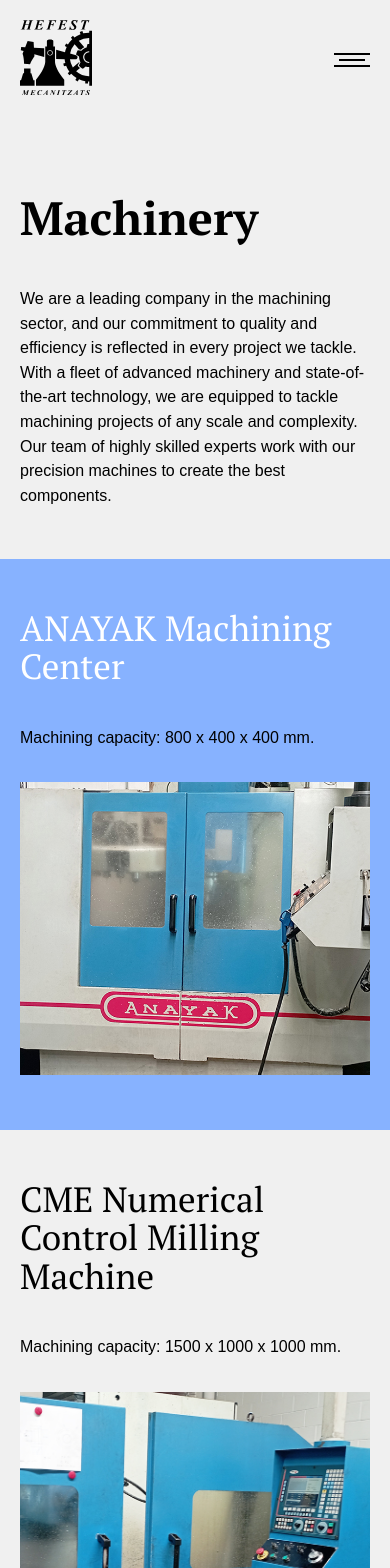
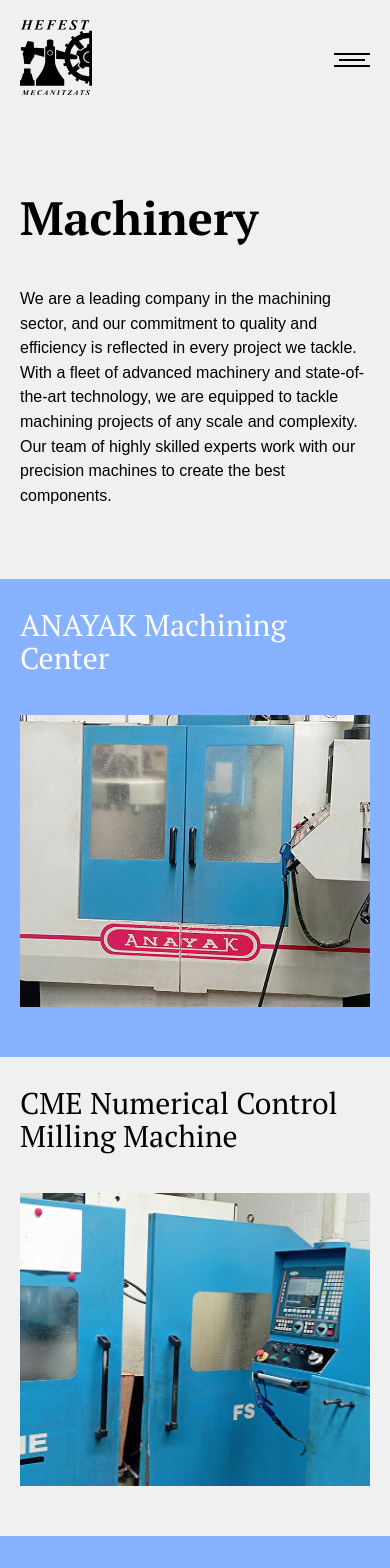
Before and after one commit to andreumartorell/hefest, a React (Vite) app: page /en/equipment in a window 390 px wide. Shown: the top 1568 px of the page. Built offline with nearby package versions, Linux system fonts and the light colour scheme.

Commit message:
correccions  5/12 -- 3

```diff
--- a/src/assets/content.json
+++ b/src/assets/content.json
@@ -11,7 +11,7 @@
             "Benvigut/da! Som Hefest, una empresa de Mecanització ubicada a Sant Fruitós de Bages. Ens dediquem a la mecanització de tot tipus de peces, siguin peça única o remesa. Cotitzem els treballs en màxim 48h.",
             "Som professionals",
             "Com treballem",
-            "Disposem de una nau industrial de 700 m2, operaris amb molta experiència i amor per aquesta feina. Treballem amb materials fèrrics, aluminis, bronzes, plàstic tècnics, etc. Disposem de centres de mecanitzat CNC, torn CNC, maquinaries auxiliar com de foradar, roscar, torns convencionals, etc. Disposem de un espai de 500 M2 per si pot interessar fer Muntatges."],
+            "Disposem de una nau industrial de 700 m2 i operaris amb molta experiència. Treballem amb materials fèrrics, aluminis, bronzes, plàstic tècnics, etc. Disposem de centres de mecanitzat CNC, torn CNC, maquinaries auxiliar com de foradar, roscar, torns convencionals, etc. Disposem de un espai de 500 M2 per si pot interessar fer Muntatges."],
           "buttons" : ["Contacta amb nosaltres", "Veure maquinària"]
         },
         "about": {
@@ -49,7 +49,7 @@
             "Bienvenido/a! Somos Hefest, una empresa de Mecanización ubicada en Sant Fruitós de Bages. Nos dedicamos a la mecanización de todo tipo de piezas, sean pieza única o remesa. Cotizamos los trabajos en máximo 48h." ,
             "Somos profesionales",
             "Cómo trabajamos",
-            "Disponemos de una nave industrial de 700 m2, operarios con mucha experiencia y amor por este trabajo. Trabajamos con materiales férricos, aluminios, bronces, plástico técnicos, etc. Disponemos de centros de mecanizado CNC, torno CNC, maquinaria auxiliar como de agujerear, roscar, turnos convencionales, etc. Disponemos de un espacio de 500 M2 por si puede interesar hacer montajes."],
+            "Disponemos de una nave industrial de 700 m2 y operarios con mucha experiencia. Trabajamos con materiales férricos, aluminios, bronces, plástico técnicos, etc. Disponemos de centros de mecanizado CNC, torno CNC, maquinaria auxiliar como de agujerear, roscar, turnos convencionales, etc. Disponemos de un espacio de 500 M2 por si puede interesar hacer montajes."],
           "buttons" : ["Contáctanos", "Ver maquinaria"]
         },
         "about": {
@@ -87,7 +87,7 @@
             "Welcome! We are Hefest, a Machining company located in Sant Fruitós de Bages. We are dedicated to the machining of all types of parts, whether they are single pieces or consignments. We quote the work within 48 hours." ,
             "We are professionals",
             "How we work",
-            "We have an industrial warehouse of 700 m2, operators with a lot of experience and love for this work. We work with ferrous materials, aluminum, bronze, technical plastic, etc. We have CNC machining centers, CNC lathe, auxiliary machinery such as drilling, threading, conventional lathes, etc. We have a space of 500 M2 in case you are interested in doing assembly."],
+            "We have an industrial warehouse of 700 m2 and operators with a lot of experience. We work with ferrous materials, aluminum, bronze, technical plastic, etc. We have CNC machining centers, CNC lathe, auxiliary machinery such as drilling, threading, conventional lathes, etc. We have a space of 500 M2 in case you are interested in doing assembly."],
           "buttons" : ["Contact us", "View machinery"]
         },
         "about": {
--- a/src/pages/About.jsx
+++ b/src/pages/About.jsx
@@ -14,55 +14,53 @@
         <p className='about-hero__text'>{text.about.copy[0]}</p>
       </section>
       </div>
+
       <section className='about-mach about-mach--color'>
         <div className='about-mach__machine about-mach__machine--reverse'>
           <div className='about-mach__item'>
             <h1 className='about-mach__h1 about-mach__h1--w'>{text.about.copy[1]}</h1>
-            <p className='about-mach__text'>{text.about.copy[2]}</p>
+            {/* <p className='about-mach__text'>{text.about.copy[2]}</p> */}
           </div>
           <div className='about-mach__item'>
             <img className='about-mach__img about-mach__img--1' src="/about/m1.jpg" alt="Machine" />
           </div>
         </div>
-      </section>
-      <section className='about-mach'>
         <div className='about-mach__machine'>
-          <div className='about-mach__item about-mach__item--left'>
-            <h1 className='about-mach__h1'>{text.about.copy[3]}</h1>
-            <p className='about-mach__text'>{text.about.copy[4]}</p>
+          <div className='about-mach__item'>
+            <h1 className='about-mach__h1 about-mach__h1--w'>{text.about.copy[3]}</h1>
+            {/* <p className='about-mach__text'>{text.about.copy[4]}</p> */}
           </div>
           <div className='about-mach__item'>
             <img className='about-mach__img about-mach__img--2' src="/about/m2.jpg" alt="Machine" />
           </div>
         </div>
       </section>
-      <section className='about-mach about-mach--color'>
+
+      <section className='about-mach about-mach--w'>
         <div className='about-mach__machine about-mach__machine--reverse'>
           <div className='about-mach__item'>
-            <h1 className='about-mach__h1 about-mach__h1--w'>{text.about.copy[5]}</h1>
-            <p className='about-mach__text'>{text.about.copy[6]}</p>
+            <h1 className='about-mach__h1'>{text.about.copy[5]}</h1>
+            {/* <p className='about-mach__text'>{text.about.copy[6]}</p> */}
           </div>
           <div className='about-mach__item'>
             <img className='about-mach__img about-mach__img--3' src="/about/m3.jpg" alt="Machine" />
           </div>
         </div>
-      </section>
-      <section className='about-mach'>
         <div className='about-mach__machine'>
-          <div className='about-mach__item about-mach__item--left'>
+          <div className='about-mach__item'>
             <h1 className='about-mach__h1'>{text.about.copy[7]}</h1>
-            <p className='about-mach__text'>{text.about.copy[8]}</p>
+            {/* <p className='about-mach__text'>{text.about.copy[8]}</p> */}
           </div>
           <div className='about-mach__item'>
             <img className='about-mach__img about-mach__img--4' src="/about/m4.jpg" alt="Machine" />
           </div>
         </div>
       </section>
-      <section className='about-mach about-mach--color'>
+      <section className='about-mach'>
         <div className='about-mach__machine about-mach__machine--reverse'>
           <div className='about-mach__item'>
-            <h1 className='about-mach__h1 about-mach__h1--w'>{text.about.copy[9]}</h1>
-            <p className='about-mach__text'>{text.about.copy[10]}</p>
+            <h1 className='about-mach__h1'>{text.about.copy[9]}</h1>
+            {/* <p className='about-mach__text'>{text.about.copy[10]}</p> */}
           </div>
           <div className='about-mach__item'>
             <img className='about-mach__img about-mach__img--5' src="/about/m5.jpg" alt="Machine" />
@@ -71,7 +69,7 @@
       </section>
       <div className='container'>
         <div className='link-contact'>
-          <p className='link-contact__text'>{text.about.copy[11]}</p>
+          {/* <p className='link-contact__text'>{text.about.copy[11]}</p> */}
           <Link to={`${r}/contact`} className='section__button'>{text.about.buttons}</Link>
         </div>
       </div>
--- a/src/stylesheets/about.css
+++ b/src/stylesheets/about.css
@@ -11,34 +11,39 @@
   line-height: 154%;
 }
 .about-mach {
-  padding: 100px 20px;
+  padding: 100px 40px;
+  display: flex;
+  justify-content: space-between;
 }
 .about-mach--color {
   background: #87b2ff;
-  padding-right: 4vw;
+  /* padding-right: 4vw; */
+}
+.about-mach--w {
+  background: white;
 }
 .about-mach__machine {
   display: flex;
-  gap: 4vw;
-  justify-content: flex-end;
+  flex-direction: column;
+  width: 48%;
 }
 .about-mach__machine--reverse {
-  flex-direction: row-reverse;
+  /* flex-direction: row-reverse; */
 }
 .about-mach__h1 {
   margin: 0 0 40px;
   font-weight: 100;
   line-height: 110%;
-  font-size: 40px;
+  font-size: 2vw;
 }
 .about-mach__h1--w {
   color: white;
 }
 .about-mach__item {
-  width: 50%;
+  /* width: 90%; */
 }
 .about-mach__item--left {
-  width: 39%;
+  /* width: 39%; */
 }
 .about-mach__text {
   line-height: 154%;
@@ -46,7 +51,7 @@
 }
 .about-mach__img {
   object-fit: cover;
-  height: 100%;
+  height: 22vw;
   width: 100%;
 }
 .about-mach__img--1{
@@ -56,7 +61,7 @@
   object-position: 79% 0;
 }
 .about-mach__img--3 {
-  object-position: 31% 0;
+  object-position: 0 86%;
 }
 .about-mach__img--4 {
   object-position: 0 104%;
@@ -78,8 +83,8 @@
   text-align: center;
 }
 @media only screen and (max-width: 1200px ){
-  .about-mach__item--left {
-    width: 50%;
+  .about-mach__h1 {
+    font-size: 2.5vw;
   }
   .about-mach__text {
     width: 100%;
@@ -96,40 +101,61 @@
 @media only screen and (max-width: 800px ){
   .about-hero {
     width: 100%;
-    margin: 22vw 0 50px;
+    margin: 22vw 0 70px;
   }
   .about-hero__h1 {
     font-size: 12vw;
   }
   .about-mach {
-    padding: 50px 20px;
+    padding: 0;
+    flex-direction: column;
   }
   .about-mach__machine {
     flex-direction: column;
+    width: 100%;
+    padding: 30px 20px 0;
+    box-sizing: border-box;
   }
-  .about-mach--color {
-    padding-right: 20px;
+  .about-mach__machine:nth-child(1){
+    background-color: #87b2ff;
+  }
+  .about-mach__machine:nth-child(1) h1{
+    color: white;
+  }
+  .about-mach--color, .about-mach--w {
+    background-color: #f0f0f0;;
   }
   .about-mach__item {
     width: 100%;
   }
   .about-mach__h1 {
-    font-size: 9vw;
+    font-size: 30px;
   }
   .about-mach__img {
     height: 75vw;
+    margin-bottom: 45px;
+  }
+  .about-mach__img--3 {
+    object-position: 45% 0;
   }
   .about-mach__img--4 {
-    height: 56vw;
+    object-position: 11% 0;
+  }
+  .about-mach__h1--w {
+    color: black;
   }
   .link-contact {
     margin: 15vw 0;
-    gap: 10vw;
   }
   .link-contact__text {
     font-size: 30px;
   }
 }
 @media only screen and (max-width: 300px ){
-
+  .about-mach__h1 {
+    font-size: 20px;
+  }
+  .link-contact {
+    margin: 70px 0;
+  }
 }
```
Also changed, not shown: public/about/m3.jpg, public/about/m4.jpg.
